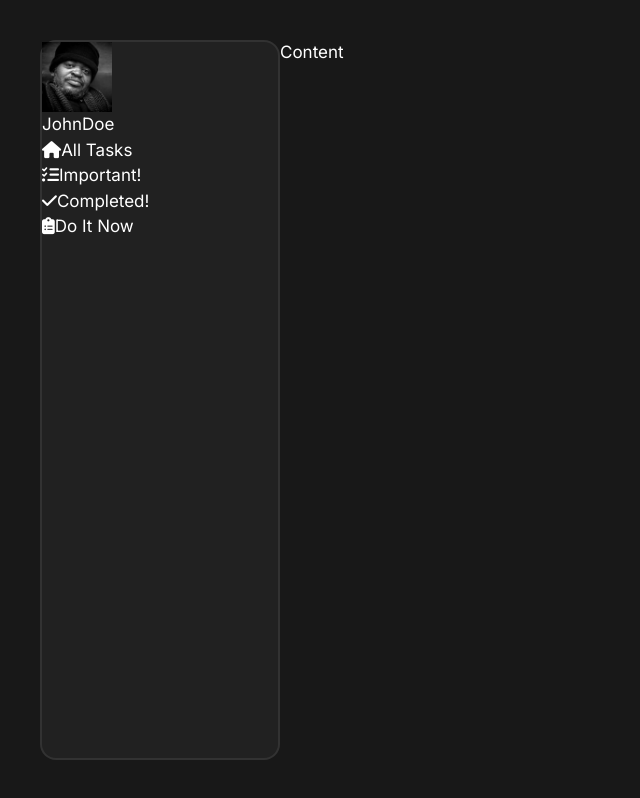
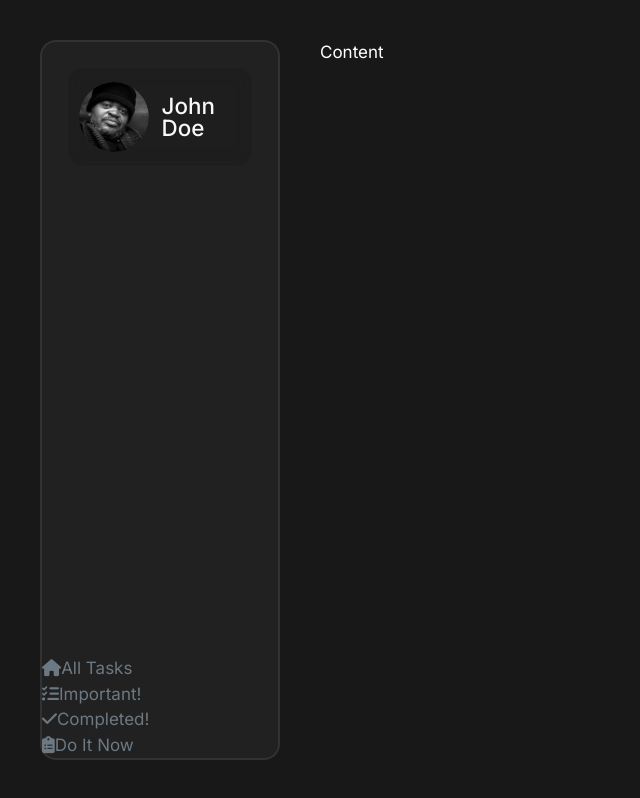
Before and after one commit to fj0lverkr/NextJS-React-TaskManager, a Next.js app: page / in a window 1280 px wide. Shown: the whole page, without its empty margins (0-640 px from the left). Built offline with nearby package versions, Linux system fonts and the light colour scheme.

Commit message:
Follow along (56:18)

```diff
--- a/app/Components/Sidebar/Sidebar.tsx
+++ b/app/Components/Sidebar/Sidebar.tsx
@@ -27,6 +27,7 @@ function Sidebar() {
           <span>John</span>
           <span>Doe</span>
         </h1>
+      </div>
       <ul className="nav-items">
         {menu.map((item) => {
           return (
@@ -43,7 +44,6 @@ function Sidebar() {
           );
         })}
       </ul>
-      </div>
     </SidebarStyled>
   );
 }
@@ -54,5 +54,75 @@ const SidebarStyled = styled.nav`
   background-color: ${(props) => props.theme.colorBg2};
   border: 2px solid ${(props) => props.theme.borderColor2};
   border-radius: 1rem;
+
+  display: flex;
+  flex-direction: column;
+  justify-content: space-between;
+  color: ${(props) => props.theme.colorGrey3};
+
+  .profile {
+    margin: 1.5rem;
+    padding: 1rem 0.8rem;
+    position: relative;
+    border-radius: 1rem;
+    cursor: pointer;
+    font-weight: 500;
+    color: ${(props) => props.theme.colorGrey0};
+    display: flex;
+    align-items: center;
+    .profile-overlay {
+      position: absolute;
+      top: 0;
+      left: 0;
+      width: 100%;
+      height: 100%;
+      backdrop-filter: blur(10px);
+      z-index: 0;
+      background: ${(props) => props.theme.colorBg3};
+      transition: all 0.55s linear;
+      border-radius: 1rem;
+      opacity: 0.2;
+      border: 2px solid ${(props) => props.theme.borderColor2};
+    }
+    h1 {
+      font-size: 1.2rem;
+      display: flex;
+      flex-direction: column;
+      line-height: 1.4rem;
+    }
+    .image,
+    h1 {
+      position: relative;
+      z-index: 1;
+    }
+    .image {
+      flex-shrink: 0;
+      display: inline-block;
+      overflow: hidden;
+      transition: all 0.5s ease;
+      border-radius: 100%;
+      width: 70px;
+      height: 70px;
+      img {
+        border-radius: 100%;
+        transition: all 0.5s ease;
+      }
+    }
+    > h1 {
+      margin-left: 0.8rem;
+      font-size: clamp(1.2rem, 4vw, 1.4rem);
+      line-height: 100%;
+    }
+    &:hover {
+      .profile-overlay {
+        opacity: 1;
+        border: 2px solid ${(props) => props.theme.borderColor2};
+      }
+      img {
+        transform: scale(1.1);
+      }
+    }
+  }
 `;
+
 export default Sidebar;
--- a/app/providers/GlobalStyleProvider.tsx
+++ b/app/providers/GlobalStyleProvider.tsx
@@ -1,24 +1,20 @@
-"use client"
-import React from 'react'
-import styled from 'styled-components'
+"use client";
+import React from "react";
+import styled from "styled-components";
 
 interface Props {
   children: React.ReactNode;
 }
 
 function GlobalStyleProvider({ children }: Props) {
-  return (
-    <GlobalStyles>
-      {children}
-    </ GlobalStyles>
-  )
+  return <GlobalStyles>{children}</GlobalStyles>;
 }
 
 const GlobalStyles = styled.div`
   padding: 2.5rem;
   display: flex;
-  gap: 2.5 rem;
+  gap: 2.5rem;
   height: 100%;
-`
+`;
 
-export default GlobalStyleProvider
+export default GlobalStyleProvider;
--- a/package.json
+++ b/package.json
@@ -15,6 +15,7 @@
     "styled-components": "^6.1.3"
   },
   "devDependencies": {
+    "@styled/typescript-styled-plugin": "^1.0.1",
     "@types/node": "^20",
     "@types/react": "^18",
     "@types/react-dom": "^18",
@@ -23,6 +24,6 @@
     "eslint-config-next": "14.0.4",
     "postcss": "^8",
     "tailwindcss": "^3.3.0",
-    "typescript": "^5"
+    "typescript": "^5.3.3"
   }
 }
--- a/tsconfig.json
+++ b/tsconfig.json
@@ -15,7 +15,8 @@
     "incremental": true,
     "plugins": [
       {
-        "name": "next"
+        "name": "next",
+        "name": "@styled/typescript-styled-plugin"
       }
     ],
     "paths": {
```
Also changed, not shown: app/layout.tsx (+20 -17 lines), 1 other file (tests, documents, lock files or other folders). Lines whose indentation alone changed are shown as unchanged.
